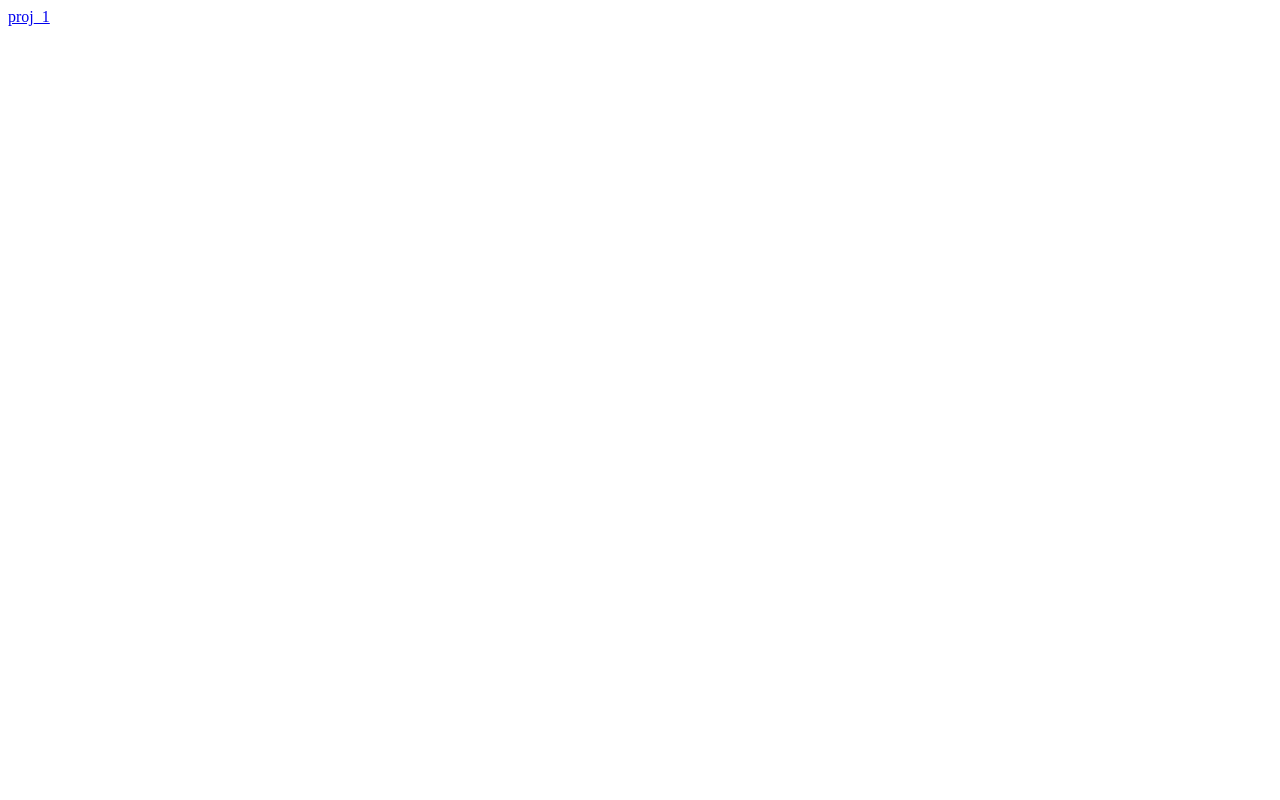
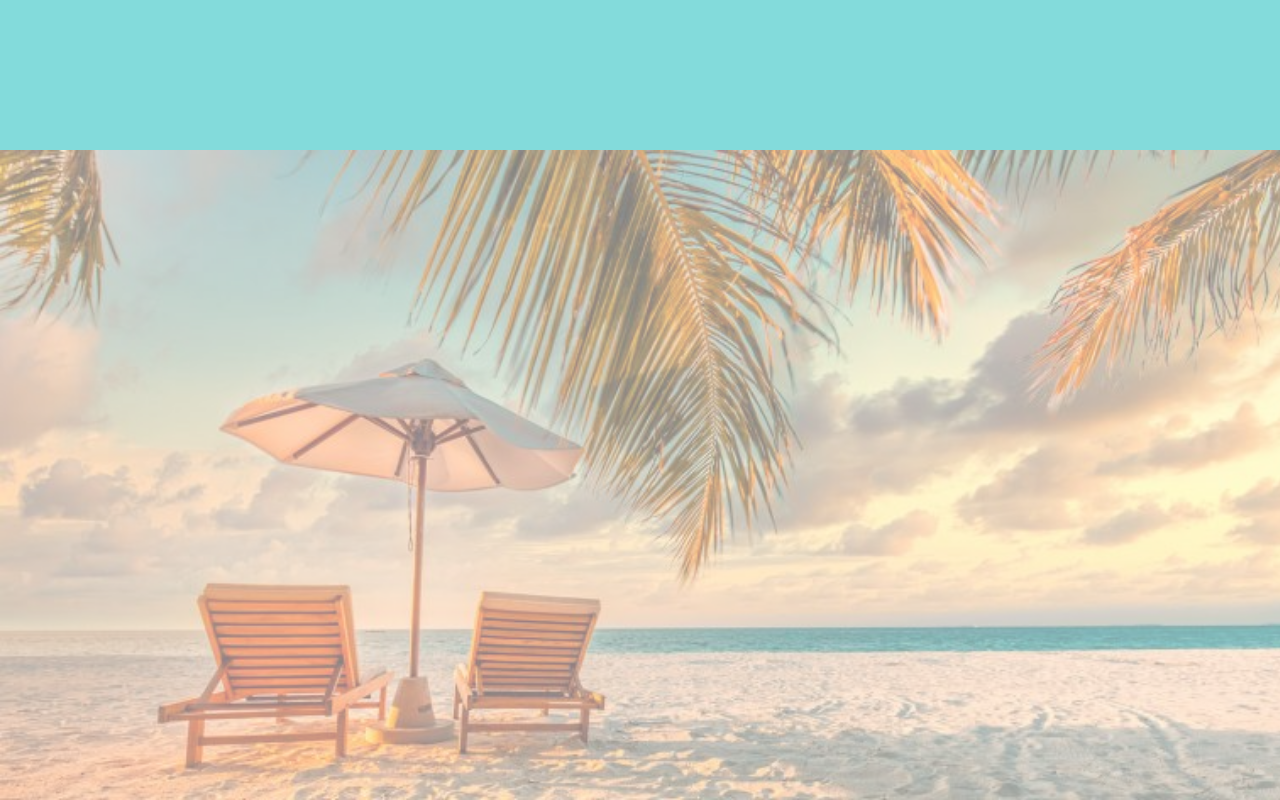
Before and after one commit to DaniellaElbaz/ex4, a plain HTML site: page index.html in a window 1280 px wide. Drawn offline with Linux system fonts and the light colour scheme.

Commit message:
create background and header

```diff
--- /dev/null
+++ b/css/style.css
@@ -0,0 +1,27 @@
+* {
+    margin: 0;
+    padding: 0;
+}
+header, main, footer, nav, aside, section, article, div {
+    display: block;
+}
+body {
+    font-family: Arial, Helvetica, sans-serif;
+}
+#backgroundImg{
+    background-image: url("../images/background.jpg");
+    opacity: 0.5;
+    width: 100%;
+    height: calc(100vh - 150px);
+    background-repeat: no-repeat;
+    background-size: cover;
+
+}
+#wrapper {
+    margin: 0px 32px;
+  }
+  header{
+    height: 150px;
+    width: 100%;
+    background-color: rgb(131, 219, 219);
+  }
--- a/index.html
+++ b/index.html
@@ -1,10 +1,20 @@
 <!DOCTYPE html>
-<html>
-    <head>
-        <meta name="viewport" content="width=device-width,initial-scale=1.0">
-        <title>files of Daniella Elbaz</title>
-    </head>
-    <body>
-        <a href="proj_1\index.html">proj_1</a>
-    </body>
+<html lang="en">
+	<head>
+        <meta charset="UTF-8">
+        <meta name="viewport" content="width=device-width, initial-scale=1.0">
+        <link rel="stylesheet" href="css/style.css"/>
+		<title>Daniella - Javascript Ex.4</title>
+	</head>
+	<body>
+        <header>
+            <div id="selectVacation"></div>
+        </header>
+        <div id="backgroundImg"></div>
+        <div id="wrapper">
+            <main>
+
+            </main>
+        </div>
+	</body>
 </html>
```
Also changed, not shown: images/background.jpg (added).
